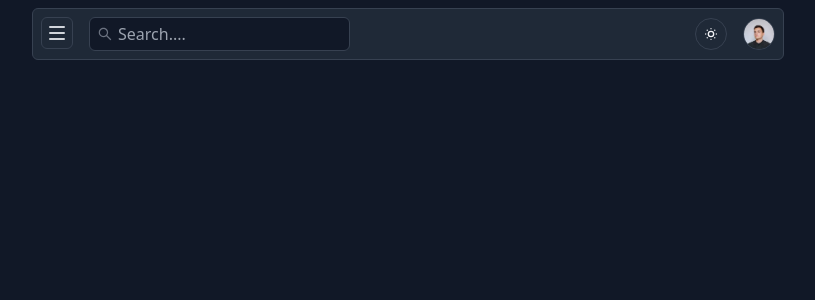
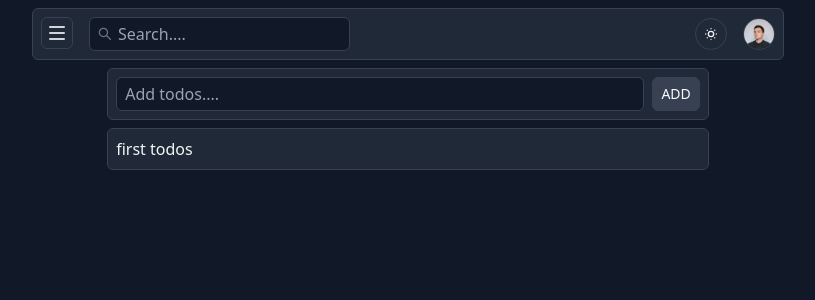
Before and after one commit to saiful7778/dtrtodoapp, a React (Vite) app: page / in a window 1280 px wide. Shown: the top 300 px of the page, without its empty margins (232-1047 px from the left). Built offline with nearby package versions, Linux system fonts and the light colour scheme.

Commit message:
add input field

```diff
--- a/src/App.jsx
+++ b/src/App.jsx
@@ -16,6 +16,17 @@ const App = () => {
       <div className="w-full min-h-screen overflow-x-hidden bg-slate-200 text-gray-900 dark:bg-gray-900 dark:text-gray-100 transition-colors duration-300">
         <div className="container md:w-3/5 mx-auto p-2">
           <Navbar handleThemeState={handleThemeState} themeState={themeState} />
+          <div className="md:w-4/5 mx-auto">
+            <div className="container-box mt-2">
+              <div className="flex gap-2">
+                <input className="w-full flex-shrink border border-color rounded-md py-1 px-2 bg-gray-200 dark:bg-gray-900" type="text" placeholder="Add todos...." />
+                <button className="px-2 py-1 rounded-md bg-gray-200 dark:bg-gray-700 dark:text-gray-50 uppercase font-medium text-sm border border-color" type="button">add</button>
+              </div>
+            </div>
+            <div className="container-box mt-2">
+              first todos
+            </div>
+          </div>
         </div>
       </div>
     </div>
```
